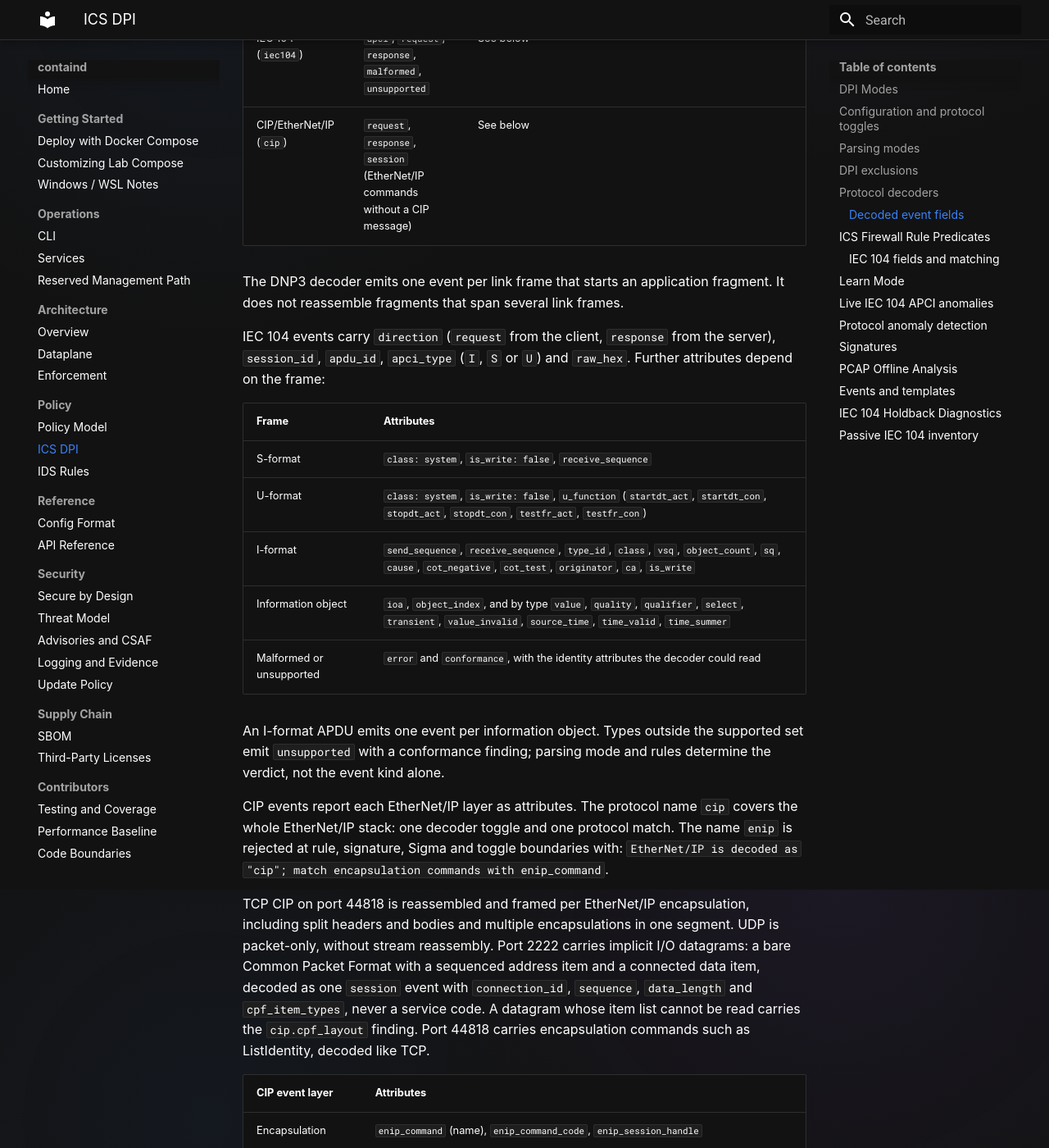
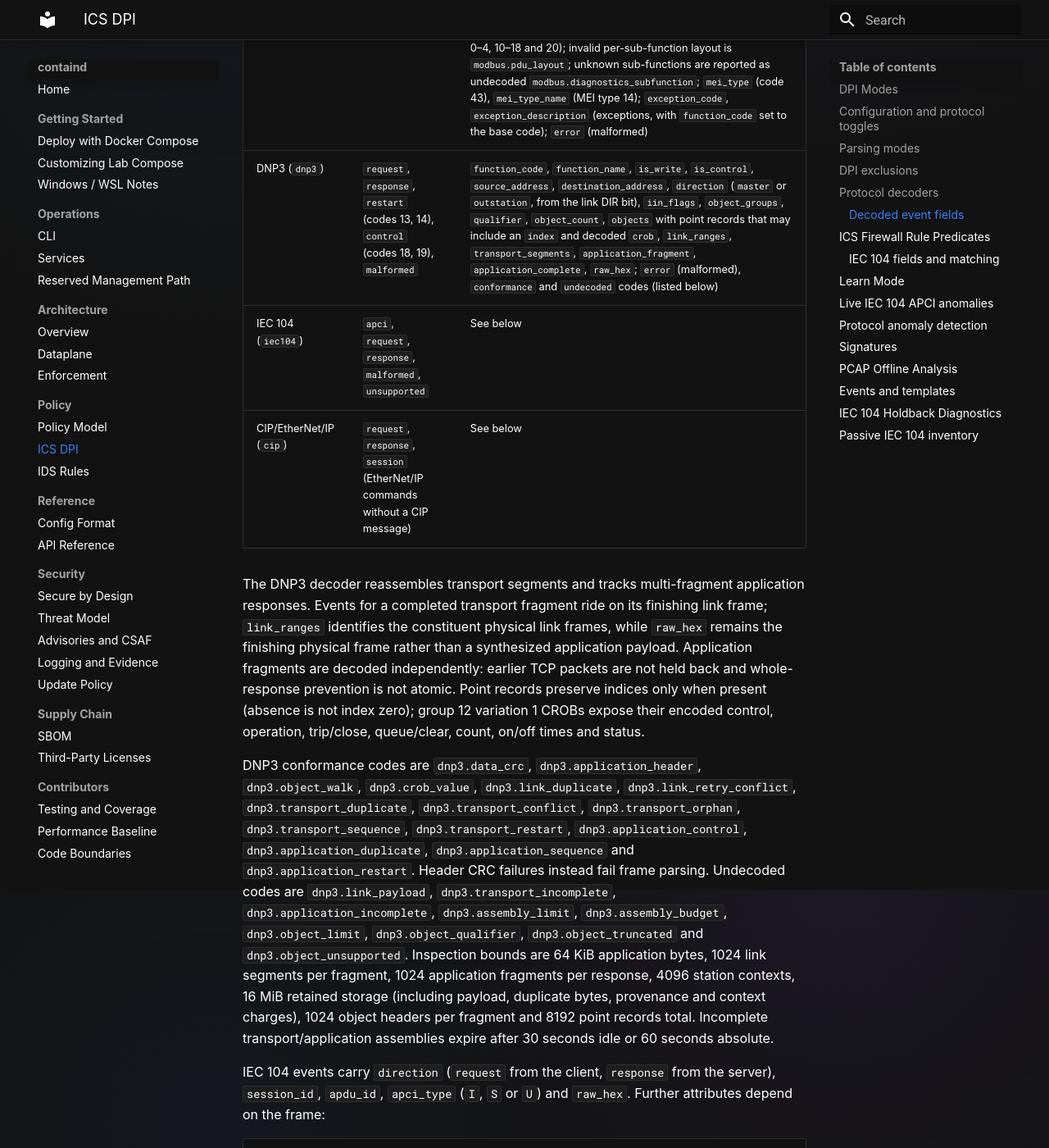
Before and after one commit to tonylturner/containd, an MkDocs documentation site: the page built from docs/mkdocs/ics-dpi.md, in a window 1280 px wide and 1400 px high, scrolled down 5915 px. Shown: the whole window at 82% size. Built offline with MkDocs 1.6.1 and Material for MkDocs 9.7.7, drawn with Linux system fonts in a browser that asks for light colours; some of the changed text lies outside the part shown.

Commit message:
Document D.1 ICS DPI conformance

```diff
--- a/docs/mkdocs/ics-dpi.md
+++ b/docs/mkdocs/ics-dpi.md
@@ -87,6 +87,17 @@
 class that was not decoded. When the addresses a message touches cannot be
 bounded, an `ALLOW` with an address range does not match it, but a `DENY` or
 `RESET` with an address range does.
+
+Some framed content is not inspected at all and is reported separately in the
+event's `undecoded` codes (`<proto>.<reason>`), not as a conformance violation.
+Policy handles these findings like conformance findings: tolerant parsing
+leaves delivery to normal rule and default-action evaluation; the finding itself
+does not cause a drop. Strict parsing in an enforce scope drops and resets the
+message, while strict learn scope records a would-drop decision without
+affecting delivery. Either finding type raises a medium-severity IDS alert
+(`ics-conformance` or `ics-undecoded`), deduplicated per connection and code. If
+an event has both keys, it can produce both alerts, while policy still decides
+delivery once. Events with either finding are excluded from learned profiles.
 
 | Effective rule mode | Tolerant parsing | Strict parsing |
 | --- | --- | --- |
@@ -233,13 +244,37 @@
 
 | Protocol | `kind` values | Attributes |
 | --- | --- | --- |
-| Modbus/TCP (`modbus`) | `request`, `response`, `exception`, `malformed` | `transaction_id`, `unit_id`, `function_code`, `is_write`, `raw_hex`; data-access fields per function code (see [ICS Firewall Rule Predicates](#ics-firewall-rule-predicates)): requests `address` with `quantity` (1–4, 15, 16; plus `byte_count` for 15, 16), `value` (5, 6), `and_mask`, `or_mask` (22), or `read_address`, `read_quantity`, `write_address`, `write_quantity`, `byte_count` (23); read responses `byte_count` and, for registers, `register_count`; write responses the fields they echo; `sub_function`, `sub_function_name` (code 8); `mei_type` (code 43), `mei_type_name` (MEI type 14); `exception_code`, `exception_description` (exceptions, with `function_code` set to the base code); `error` (malformed) |
-| DNP3 (`dnp3`) | `request`, `response`, `restart` (codes 13, 14), `control` (codes 18, 19), `malformed` | `function_code`, `function_name`, `is_write`, `is_control`, `source_address`, `destination_address`, `direction` (`master` or `outstation`, from the link DIR bit), `iin_flags`, `object_groups` (comma-separated), `qualifier`, `object_count` (first object header), `raw_hex`; `error` (malformed) |
+| Modbus/TCP (`modbus`) | `request`, `response`, `exception`, `malformed` | `transaction_id`, `unit_id`, `function_code`, `is_write`, `raw_hex`; data-access fields per function code (see [ICS Firewall Rule Predicates](#ics-firewall-rule-predicates)): requests `address` with `quantity` (1–4, 15, 16; plus `byte_count` for 15, 16), `value` (5, 6), `and_mask`, `or_mask` (22), or `read_address`, `read_quantity`, `write_address`, `write_quantity`, `byte_count` (23); read responses `byte_count` and, for registers, `register_count`; write responses the fields they echo; `sub_function`, `sub_function_name` (code 8; sub-functions 1, 3, 4, 10 and 20 are writes; supported names cover 0–4, 10–18 and 20); invalid per-sub-function layout is `modbus.pdu_layout`; unknown sub-functions are reported as undecoded `modbus.diagnostics_subfunction`; `mei_type` (code 43), `mei_type_name` (MEI type 14); `exception_code`, `exception_description` (exceptions, with `function_code` set to the base code); `error` (malformed) |
+| DNP3 (`dnp3`) | `request`, `response`, `restart` (codes 13, 14), `control` (codes 18, 19), `malformed` | `function_code`, `function_name`, `is_write`, `is_control`, `source_address`, `destination_address`, `direction` (`master` or `outstation`, from the link DIR bit), `iin_flags`, `object_groups`, `qualifier`, `object_count`, `objects` with point records that may include an `index` and decoded `crob`, `link_ranges`, `transport_segments`, `application_fragment`, `application_complete`, `raw_hex`; `error` (malformed), `conformance` and `undecoded` codes (listed below) |
 | IEC 104 (`iec104`) | `apci`, `request`, `response`, `malformed`, `unsupported` | See below |
 | CIP/EtherNet/IP (`cip`) | `request`, `response`, `session` (EtherNet/IP commands without a CIP message) | See below |
 
-The DNP3 decoder emits one event per link frame that starts an application
-fragment. It does not reassemble fragments that span several link frames.
+The DNP3 decoder reassembles transport segments and tracks multi-fragment
+application responses. Events for a completed transport fragment ride on its
+finishing link frame; `link_ranges` identifies the constituent physical link
+frames, while `raw_hex` remains the finishing physical frame rather than a
+synthesized application payload. Application fragments are decoded
+independently: earlier TCP packets are not held back and whole-response
+prevention is not atomic. Point records preserve indices only when present
+(absence is not index zero); group 12 variation 1 CROBs expose their encoded
+control, operation, trip/close, queue/clear, count, on/off times and status.
+
+DNP3 conformance codes are `dnp3.data_crc`, `dnp3.application_header`,
+`dnp3.object_walk`, `dnp3.crob_value`, `dnp3.link_duplicate`,
+`dnp3.link_retry_conflict`, `dnp3.transport_duplicate`,
+`dnp3.transport_conflict`, `dnp3.transport_orphan`, `dnp3.transport_sequence`,
+`dnp3.transport_restart`, `dnp3.application_control`,
+`dnp3.application_duplicate`, `dnp3.application_sequence` and
+`dnp3.application_restart`. Header CRC failures instead fail frame parsing.
+Undecoded codes are `dnp3.link_payload`, `dnp3.transport_incomplete`,
+`dnp3.application_incomplete`, `dnp3.assembly_limit`, `dnp3.assembly_budget`,
+`dnp3.object_limit`, `dnp3.object_qualifier`, `dnp3.object_truncated` and
+`dnp3.object_unsupported`. Inspection bounds are 64 KiB application bytes,
+1024 link segments per fragment, 1024 application fragments per response,
+4096 station contexts, 16 MiB retained storage (including payload, duplicate
+bytes, provenance and context charges), 1024 object headers per fragment and
+8192 point records total. Incomplete transport/application assemblies expire
+after 30 seconds idle or 60 seconds absolute.
 
 IEC 104 events carry `direction` (`request` from the client, `response` from
 the server), `session_id`, `apdu_id`, `apci_type` (`I`, `S` or `U`) and
@@ -263,21 +298,29 @@
 
 TCP CIP on port 44818 is reassembled and framed per EtherNet/IP encapsulation,
 including split headers and bodies and multiple encapsulations in one segment.
-UDP is packet-only, without stream reassembly. Port 2222 carries implicit I/O
+UDP is packet-only, without stream reassembly. CIP inspection on port 2222 is
+UDP-only; TCP/2222 is containd's default SSH service port, not CIP. UDP port
+2222 carries implicit I/O
 datagrams: a bare Common Packet Format with a sequenced address item and a
 connected data item, decoded as one `session` event with `connection_id`,
 `sequence`, `data_length` and `cpf_item_types`, never a service code. A
 datagram whose item list cannot be read carries the `cip.cpf_layout` finding.
-Port 44818 carries encapsulation commands such as ListIdentity, decoded like TCP.
+UDP port 44818 carries encapsulation commands such as ListIdentity, decoded like TCP.
 
 | CIP event layer | Attributes |
 | --- | --- |
-| Encapsulation | `enip_command` (name), `enip_command_code`, `enip_session_handle` |
+| Encapsulation | `enip_command` (name), `enip_command_code`, `enip_session_handle`, `enip_status`, `enip_sender_context`, `enip_options` |
 | Implicit I/O (UDP 2222) | `connection_id`, `sequence`, `data_length` (whole connected data item), `cpf_item_types` |
-| Common Packet Format (CPF) | `cpf_item_types`: all item types in packet order as one comma-joined lowercase hex string with no spaces, such as `"0x0000,0x00b2"`, on SendRRData/SendUnitData with a valid item list |
-| CIP | `service_code`, `service_name`, `function_code`, `is_write`, `is_control`, `cip_path`, `object_class`, `object_class_name`, `instance_id`, `attribute_id`, `address`; MSP parents also carry `multi_service_count`, sub-events carry `msp` |
+| Common Packet Format (CPF) | `cpf_item_types`: item types in packet order as one comma-joined lowercase hex string with no spaces; plus selected item `cpf_item_index`, `cpf_data_item_type`, and, when available, `connection_id`, `connected_sequence` |
+| CIP | `service_code`, `service_name`, `function_code`, `is_write`, `is_control`, `cip_path`, `object_class`, `object_class_name`, `instance_id`, `attribute_id`, `address`; responses retain `response_reserved`, `general_status`, `additional_status_count` and `additional_status` when present; MSP parents carry `multi_service_count` and `multi_service_decoded_count`; each child carries `msp: true`, `msp_index` and `msp_index_path` |
 
-MSP sub-events retain the encapsulation and CPF fields. Non-CPF commands such as
+MSP sub-events retain encapsulation and CPF/response metadata; inspection is
+bounded to 32 children total and nesting depth 8. `cip.response_reserved`,
+`cip.msp_response_mismatch` and `cip.encapsulation_length` are conformance
+codes. Undecoded codes are `cip.msp_limit`, `cip.msp_nesting`,
+`cip.epath_unsupported`, `cip.extra_data_item`, `cip.cpf_item_unsupported`,
+`cip.service_payload_unsupported` and
+`cip.encapsulation_payload_unsupported`. Non-CPF commands such as
 RegisterSession have no `cpf_item_types`. The encapsulation fields replace
 `command`, `command_code` and `session_handle`; CIP events do not emit aliases.
 
```
Also changed, not shown: docs/mkdocs/ids-rules.md (+4 -0 lines), CHANGELOG.md.
